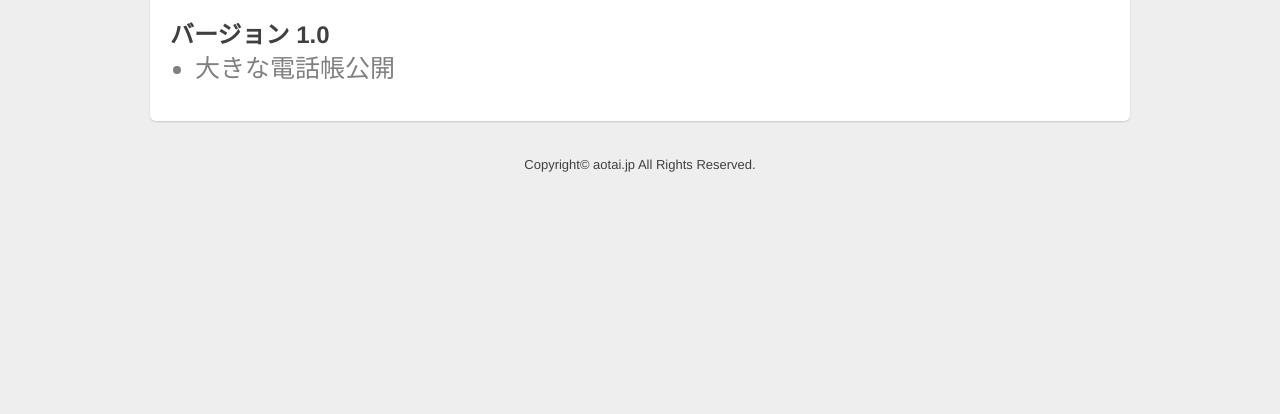
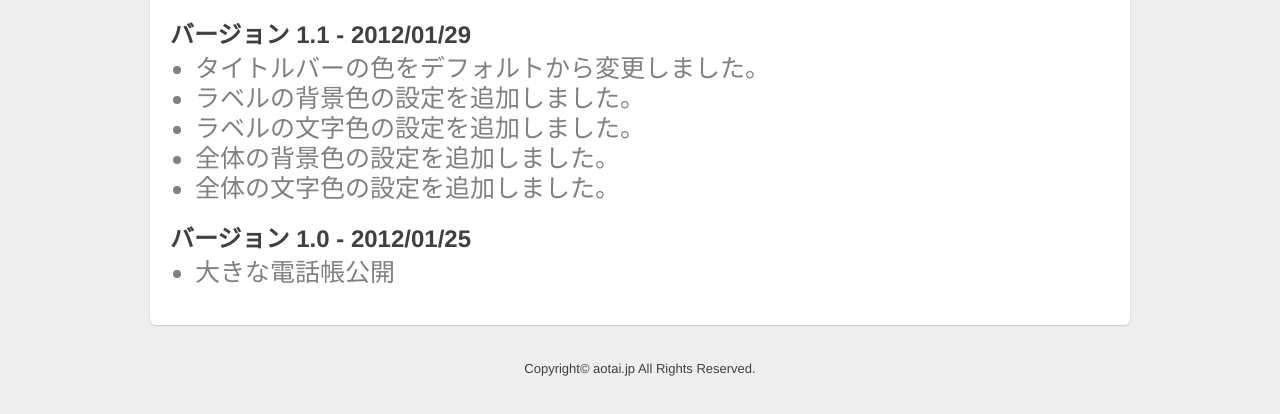
Before and after one commit to LuckOfWise/LargeContactsSite, a plain HTML site: page history.html in a window 1280 px wide. Shown: the part 228-642 px from the top of the page. Drawn offline with Linux system fonts and the light colour scheme.

Commit message:
更新履歴にバージョン1.1を追記。

```diff
--- a/history.html
+++ b/history.html
@@ -107,7 +107,15 @@
         </div>
         <div class="row">
           <div class="span14">
-            <h2>バージョン 1.0</h2>
+            <h2>バージョン 1.1 - 2012/01/29</h2>
+            <ul>
+              <li>タイトルバーの色をデフォルトから変更しました。</li>
+              <li>ラベルの背景色の設定を追加しました。</li>
+              <li>ラベルの文字色の設定を追加しました。</li>
+              <li>全体の背景色の設定を追加しました。</li>
+              <li>全体の文字色の設定を追加しました。</li>
+            </ul>
+            <h2>バージョン 1.0 - 2012/01/25</h2>
             <ul>
               <li>大きな電話帳公開</li>
             </ul>
```
